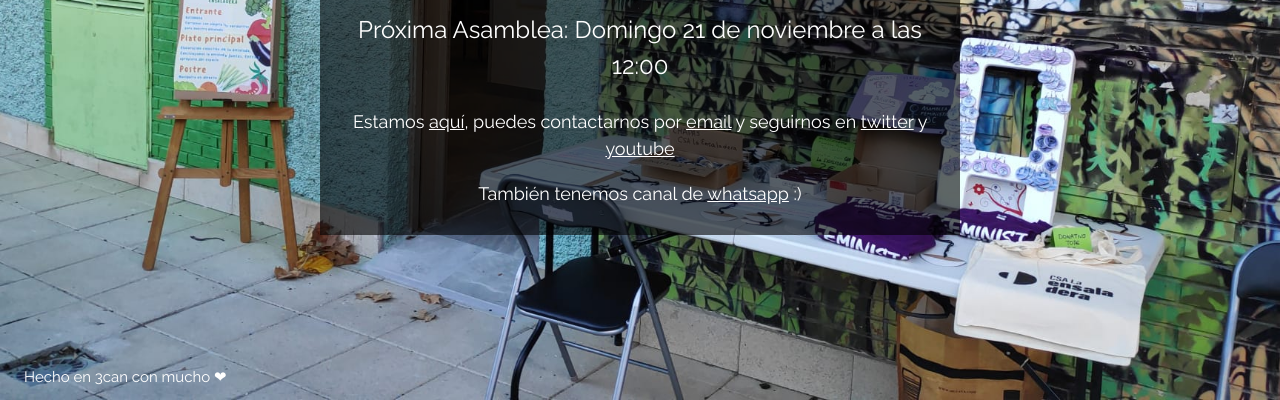
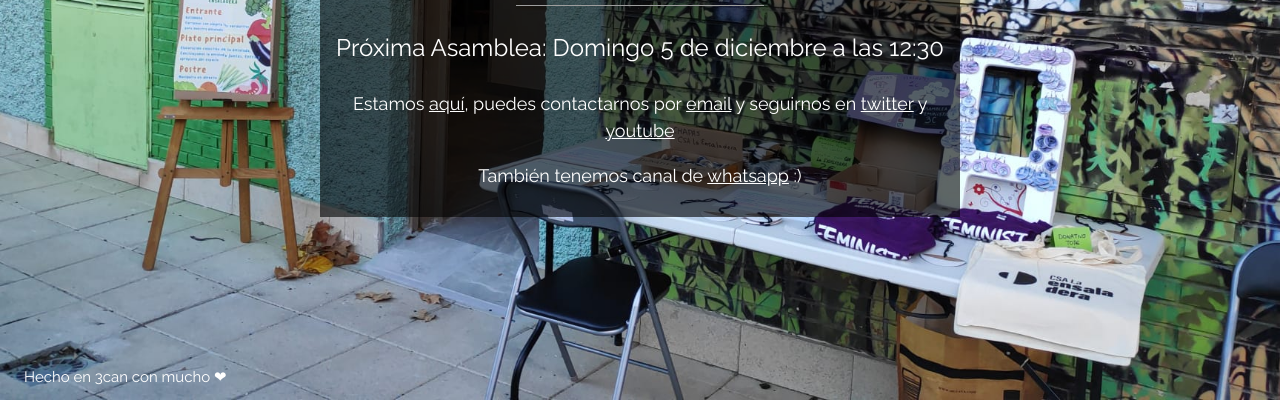
Before and after one commit to CSA-La-Ensaladera/ensalanding-page, a plain HTML site: page index.html in a window 1280 px wide. Shown: the part 400-800 px from the top of the page. Drawn offline with Linux system fonts and the light colour scheme.

Commit message:
new asamblea

```diff
--- a/index.html
+++ b/index.html
@@ -33,7 +33,7 @@
     <div class="w3-display-middle">
       <h1 class="w3-jumbo w3-animate-top">CSA LA ENSALADERA</h1>
       <hr class="w3-border-grey" style="margin:auto;width:40%">
-      <p class="w3-xlarge w3-center">Próxima Asamblea: Domingo 21 de noviembre a las 12:00</p>
+      <p class="w3-xlarge w3-center">Próxima Asamblea: Domingo 5 de diciembre a las 12:30</p>
       <p class="w3-large w3-center">
         Estamos <a href="https://goo.gl/maps/ag6chdGwmg5K4jqo8" target="_blank">aquí</a>,
         puedes contactarnos por <a href="mailto:csalaensaladera@gmail.com?subject=Hola!" target="_blank">email</a> y
```
